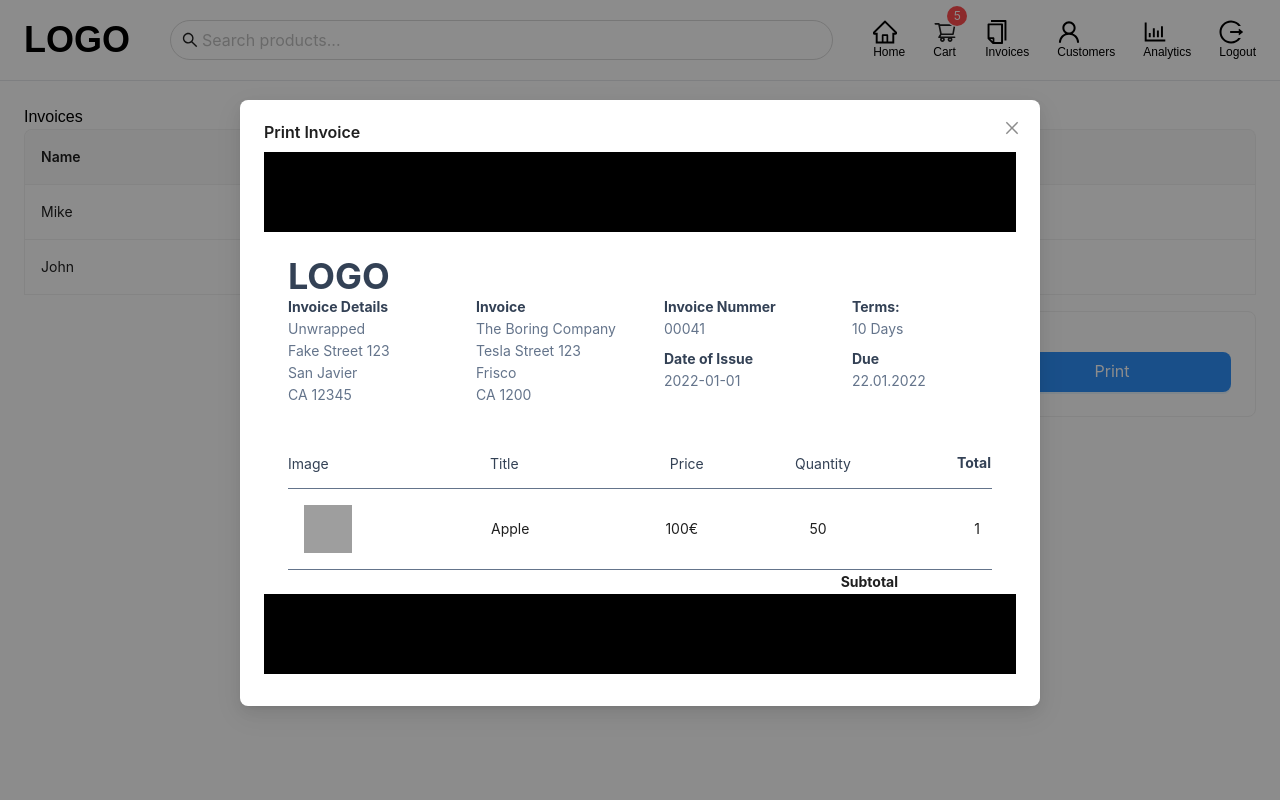
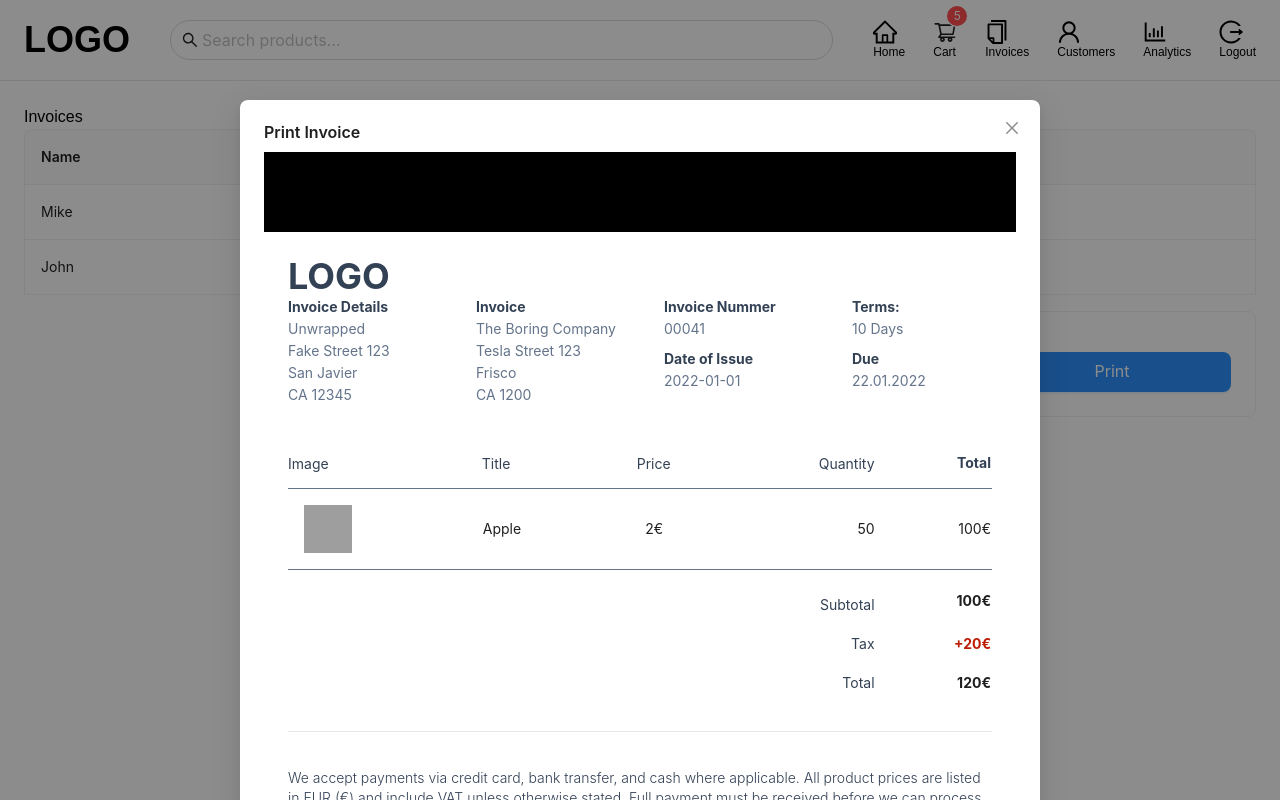
Before and after one commit to eflatuna/mern_pos_application, a React (Create React App) app in the folder client/: page /invoices in a window 1280 px wide. Both pictures are taken after a click on the button "Print". Built offline with nearby package versions, Linux system fonts and the light colour scheme; grey boxes are pictures that could not be loaded.

Commit message:
Update tax terminology and add payment information to print invoice

```diff
--- a/client/src/components/cart_totals/CartTotal.jsx
+++ b/client/src/components/cart_totals/CartTotal.jsx
@@ -64,7 +64,7 @@ const CartTotal = () => {
 						<span>100€</span>
 					</div>
 					<div className="flex justify-between p-2">
-						<b>VAT 20%</b>
+						<b>Tax 20%</b>
 						<span className="text-red-700">+20€</span>
 					</div>
 				</div>
--- a/client/src/components/cart_totals/CreateInvoice.jsx
+++ b/client/src/components/cart_totals/CreateInvoice.jsx
@@ -72,7 +72,7 @@ const CreateInvoice = ({ setIsModalOpen, isModalOpen }) => {
 						<span>100€</span>
 					</div>
 					<div className="flex justify-between my-2">
-						<span>VAT 20%</span>
+						<span>Tax 20%</span>
 						<span className="text-dark-red">20€</span>
 					</div>
 					<div className="flex justify-between">
--- a/client/src/components/invoices/PrintInvoice.jsx
+++ b/client/src/components/invoices/PrintInvoice.jsx
@@ -85,7 +85,7 @@ const PrintInvoice = ({ setIsModalOpen, isModalOpen }) => {
 										</th>
 										<th
 											scope="col"
-											className="py-3.5 pt-4 text-center font-normal text-sm text-slate-700 sm:pl-6 md:pl-0 sm:table-cell hidden"
+											className="py-3.5 pt-4 text-right font-normal text-sm text-slate-700 sm:pl-6 md:pl-0 sm:table-cell hidden"
 										>
 											Quantity
 										</th>
@@ -99,39 +99,104 @@ const PrintInvoice = ({ setIsModalOpen, isModalOpen }) => {
 								</thead>
 								<tbody>
 									<tr>
-										<td className="py-4 pl-4 pr-3">
+										<td className="py-4 pl-4">
 											<img
 												src="https://encrypted-tbn0.gstatic.com/images?q=tbn:ANd9GcSZyyRD7OkXlJDE9hgjrKwZ30rwLqwOaJbMiQ&s"
 												className="w-12 h-12 object-cover"
 												alt=""
 											/>
 										</td>
-										<td className="py-4 pr-3">
+										<td className="py-4 ">
 											<span>Apple</span>
 										</td>
-										<td className="py-4 pr-3 text-center">
-											<span>100€</span>
+										<td className="py-4 text-center">
+											<span>2€</span>
 										</td>
-										<td className="py-4 pr-3 text-center">
+										<td className="py-4 text-right">
 											<span>50</span>
 										</td>
-										<td className="py-4 pr-3 text-end">
-											<span>1</span>
+										<td className="py-4 text-end">
+											<span>100€</span>
 										</td>
 									</tr>
 								</tbody>
 								<tfoot>
 									<tr>
 										<th
-											className="text-right"
+											className="text-right pt-6"
 											colSpan={4}
 											scope="row"
 										>
-											Subtotal
+											<span className="font-normal text-slate-700">
+												Subtotal
+											</span>
+										</th>
+										<th
+											className="text-right pt-4"
+											scope="row"
+										>
+											100€
+										</th>
+									</tr>
+									<tr>
+										<th
+											className="text-right pt-4"
+											colSpan={4}
+											scope="row"
+										>
+											<span className="font-normal text-slate-700">
+												Tax
+											</span>
+										</th>
+										<th
+											className="text-right pt-4 text-dark-red"
+											scope="row"
+										>
+											+20€
+										</th>
+									</tr>
+									<tr>
+										<th
+											className="text-right pt-4"
+											colSpan={4}
+											scope="row"
+										>
+											<span className="font-normal text-slate-700">
+												Total
+											</span>
+										</th>
+										<th
+											className="text-right pt-4"
+											scope="row"
+										>
+											120€
 										</th>
 									</tr>
 								</tfoot>
 							</table>
+							<div className="py-9">
+								<div className="border-t pt-9 text-slate-700">
+									<p className="text-sm font-light text-slate-700">
+										We accept payments via credit card, bank
+										transfer, and cash where applicable. All
+										product prices are listed in EUR (€) and
+										include VAT unless otherwise stated.
+										Full payment must be received before we
+										can process and ship your order. For
+										bank transfers, please ensure that you
+										include your order number in the payment
+										reference to avoid delays. Invoices are
+										issued automatically once the payment is
+										confirmed. In case of late or incomplete
+										payments, your order may be delayed or
+										cancelled without prior notice. If you
+										require a different payment arrangement
+										or have any questions regarding our
+										payment process, feel free to contact
+										our customer support team.
+									</p>
+								</div>
+							</div>
 						</div>
 					</article>
 				</div>
```
